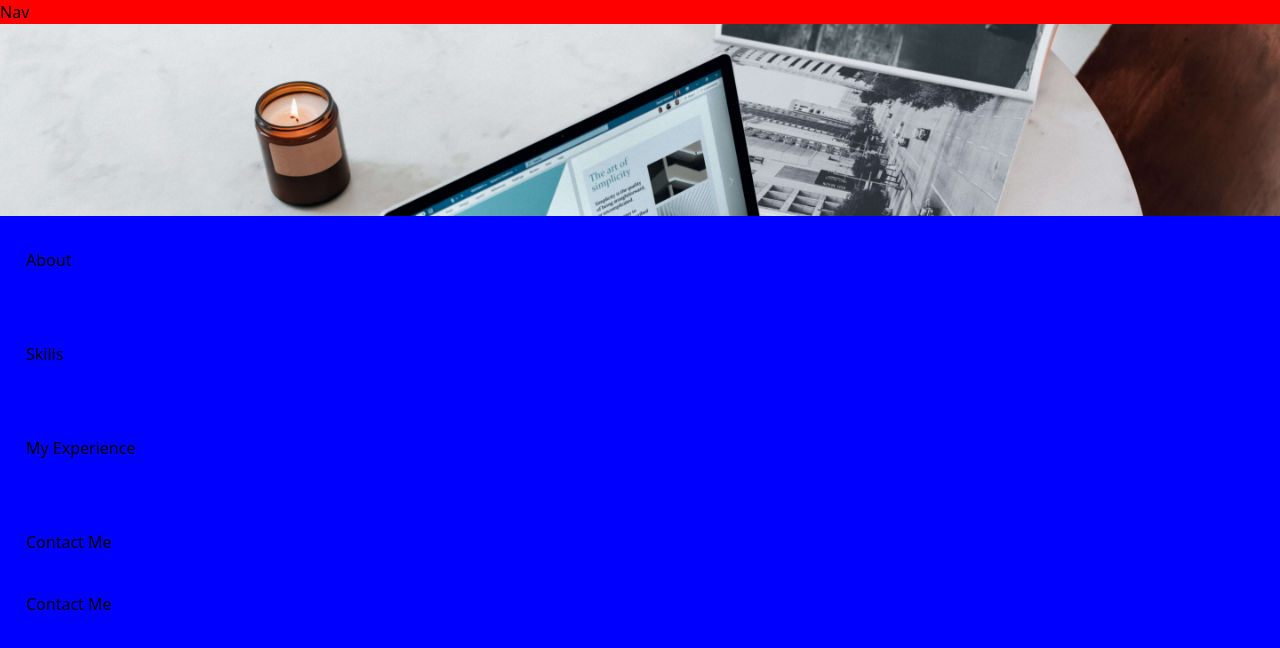
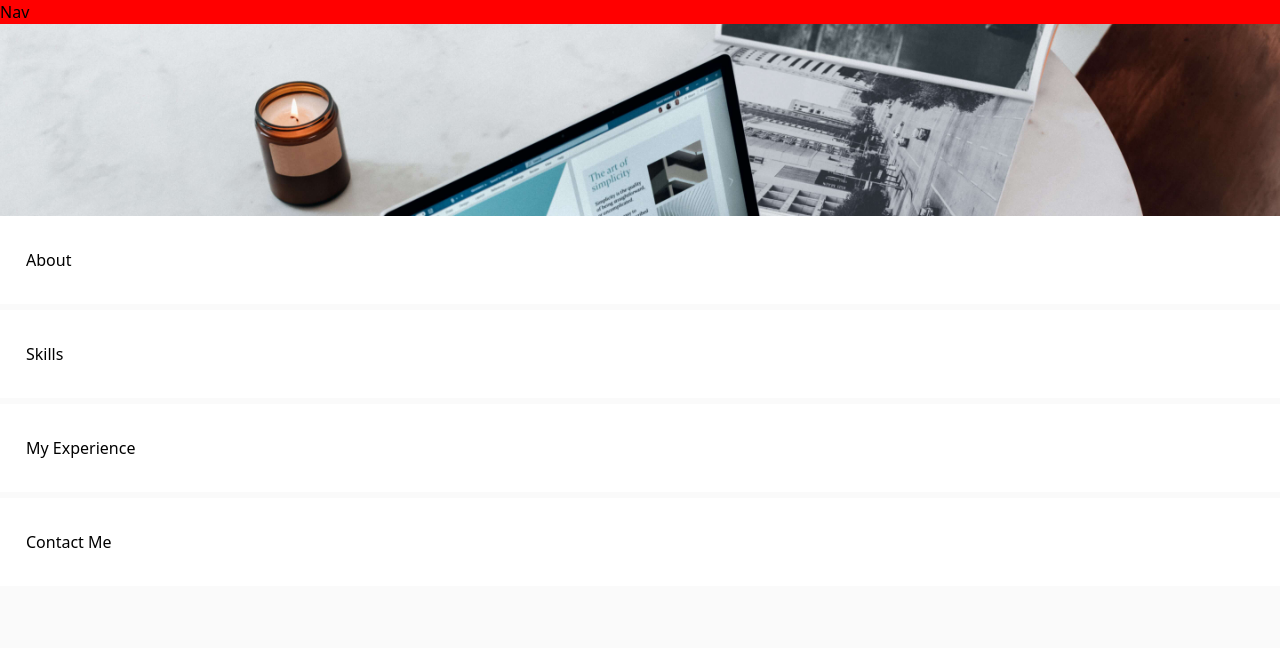
Before and after one commit to fcxmarquez/portfolio-2023, a Next.js app: page / in a window 1280 px wide. Shown: the top 648 px of the page. Built offline with nearby package versions, Linux system fonts and the light colour scheme.

Commit message:
Styled layout app

```diff
--- a/components/Layout/Layout.tsx
+++ b/components/Layout/Layout.tsx
@@ -1,6 +1,5 @@
 import React, { ReactNode } from "react";
 import { Header } from "@/components/Header/Header";
-import { Footer } from "@/components/Footer/Footer";
 import { LayoutWrapper } from "./layout.styles";
 
 export const Layout = ({ children }: { children: ReactNode }) => {
@@ -8,7 +7,6 @@ export const Layout = ({ children }: { children: ReactNode }) => {
     <LayoutWrapper>
       <Header />
       <main>{children}</main>
-      <Footer />
     </LayoutWrapper>
   );
 };
--- a/components/Layout/layout.styles.ts
+++ b/components/Layout/layout.styles.ts
@@ -1,8 +1,3 @@
 import styled from "styled-components";
 
-export const LayoutWrapper = styled.main`
-  main,
-  footer {
-    margin: 0 1.625rem;
-  }
-`;
+export const LayoutWrapper = styled.main``;
--- a/components/Section/Section.tsx
+++ b/components/Section/Section.tsx
@@ -2,5 +2,5 @@ import { ReactNode } from "react";
 import { SectionWrapper } from "./section.styles";
 
 export const Section = ({ children }: { children: ReactNode }) => {
-  return <SectionWrapper>{children}</SectionWrapper>;
+  return <SectionWrapper className="bg-white">{children}</SectionWrapper>;
 };
--- a/components/Section/section.styles.ts
+++ b/components/Section/section.styles.ts
@@ -1,6 +1,7 @@
+import { systemDesign } from "@/styles/vars";
 import styled from "styled-components";
 
 export const SectionWrapper = styled.section`
-  padding: 2rem 0;
+  padding: 2rem ${systemDesign.paddingApplication};
   margin-bottom: 0.375rem;
 `;
--- a/package.json
+++ b/package.json
@@ -37,10 +37,12 @@
     "eslint-plugin-security": "^1.7.1",
     "eslint-plugin-simple-import-sort": "^10.0.0",
     "eslint-plugin-sonarjs": "^0.18.0",
+    "eslint-plugin-tailwindcss": "^3.10.1",
     "husky": "^8.0.3",
     "lint-staged": "^13.1.2",
     "postcss": "^8.4.21",
     "prettier": "^2.8.4",
+    "prettier-plugin-tailwindcss": "^0.2.4",
     "tailwindcss": "^3.2.4"
   }
 }
--- a/styles/globals.css
+++ b/styles/globals.css
@@ -13,5 +13,5 @@ html,
 body {
   max-width: 100vw;
   overflow-x: hidden;
-  background-color: blue;
+  @apply bg-gray-light
 }
--- /dev/null
+++ b/styles/vars.ts
@@ -0,0 +1,3 @@
+export const systemDesign = {
+  paddingApplication: "1.625rem",
+};
--- a/tailwind.config.js
+++ b/tailwind.config.js
@@ -16,6 +16,7 @@ module.exports = {
         light: "#d2f2e9",
         DEFAULT: "##206370",
       },
+      gray: { light: "#fafafa", DEFAULT: "#c0c0c0" },
     },
     textColor: {
       primary: "#777",
```
Also changed, not shown: lint-staged.config.js (+4 -4 lines), .eslintrc.json, 1 other file (tests, documents, lock files or other folders).
